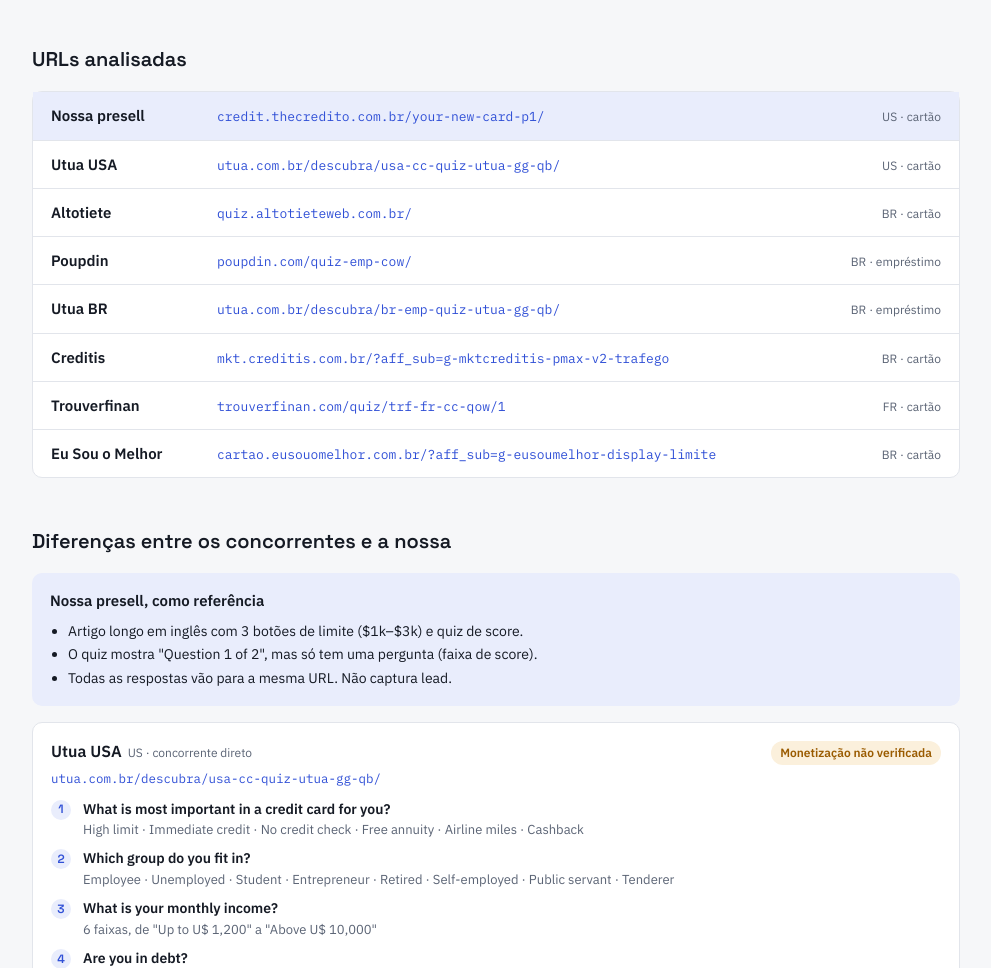
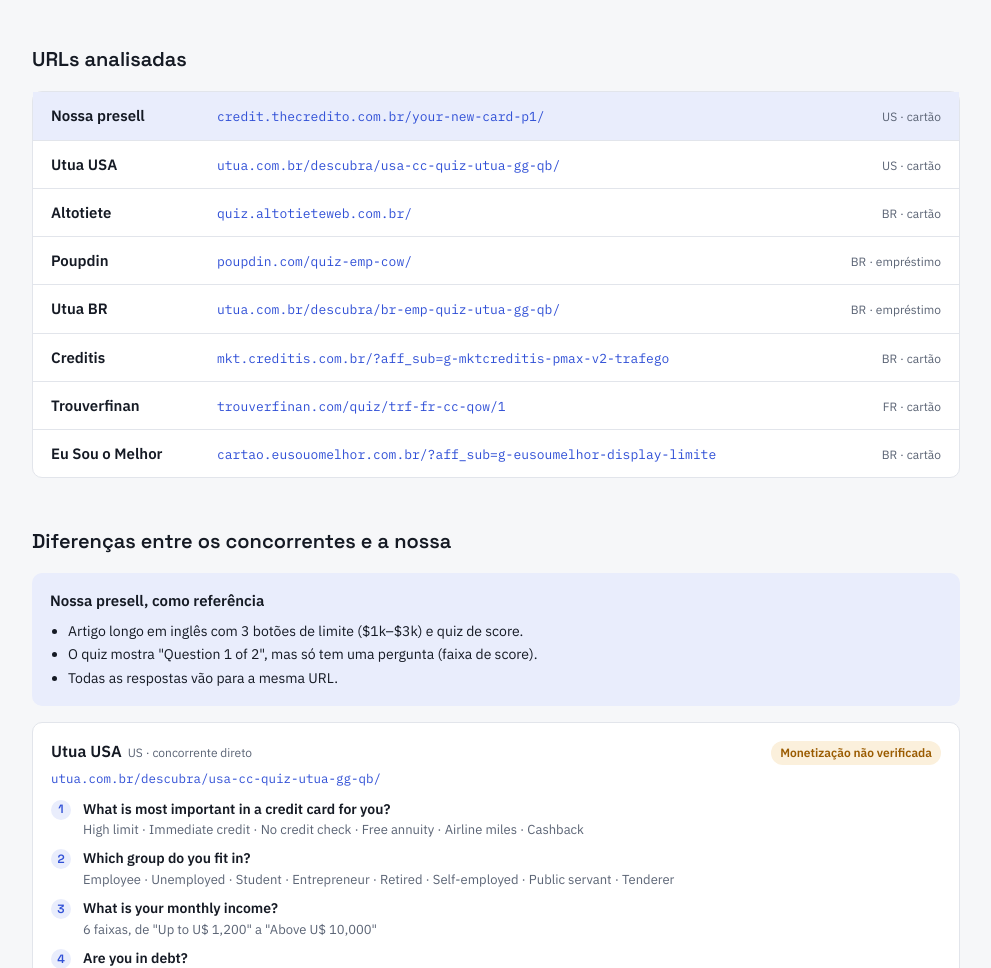
Before and after one commit to gabrielaacristofolini-hue/mercado-jnuscc, a plain HTML site: page index.html in a window 1280 px wide. Shown: the part 132-1100 px from the top of the page, without its empty margins (144-1135 px from the left). Drawn offline with Linux system fonts and the light colour scheme.

Commit message:
Remove menção a captura de lead da nossa presell
Co-Authored-By: Claude Opus 5.5 <noreply@anthropic.com>

```diff
--- a/index.html
+++ b/index.html
@@ -140,7 +140,7 @@ footer ul { margin: 0; padding-left: 18px; color: var(--muted); font-size: 13px;
       <ul>
         <li>Artigo longo em inglês com 3 botões de limite ($1k–$3k) e quiz de score.</li>
         <li>O quiz mostra "Question 1 of 2", mas só tem uma pergunta (faixa de score).</li>
-        <li>Todas as respostas vão para a mesma URL. Não captura lead.</li>
+        <li>Todas as respostas vão para a mesma URL.</li>
       </ul>
     </div>
     <div class="comps">
```
